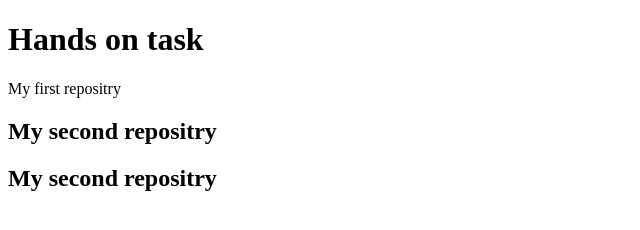
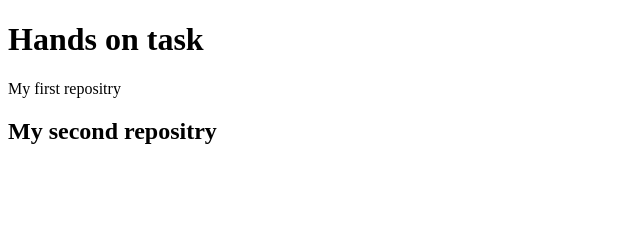
Before and after one commit to Musbarak/Hands-on, a plain HTML site: page Hands on task/index.html in a window 1280 px wide. Shown: the whole page, without its empty margins (0-640 px from the left). Drawn offline with Linux system fonts and the light colour scheme.

Commit message:
Revert "added a paragraph"

```diff
--- a/Hands on task/index.html
+++ b/Hands on task/index.html
@@ -10,7 +10,5 @@
     <p>My first repositry</p>
 
     <h2>My second repositry</h2>
-     <h2>My second repositry</h2>
-
 </body>
 </html>
```
